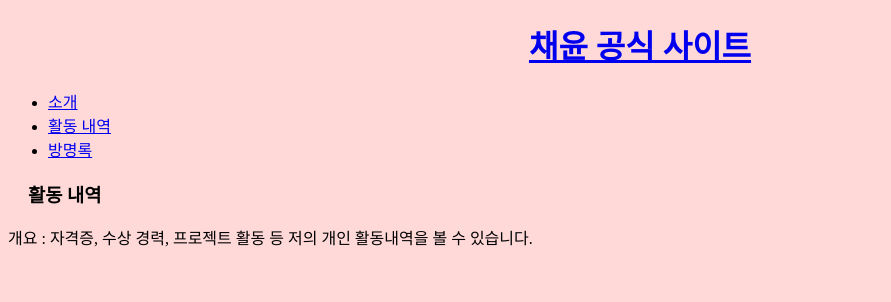
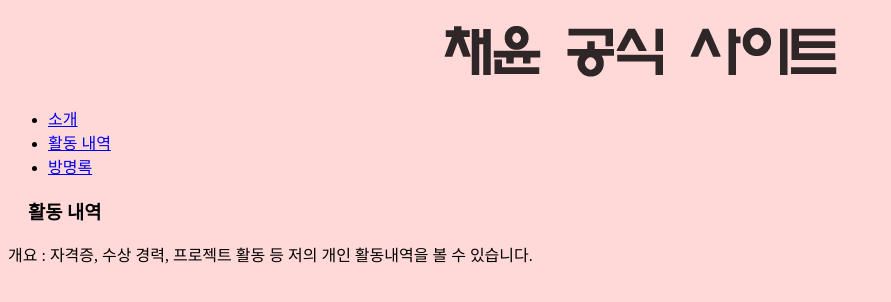
Before and after one commit to ChaeDoll/ChaeDoll, a plain HTML site: page data/certificate.html in a window 1280 px wide. Shown: the whole page, without its empty margins (0-891 px from the left). Drawn offline with Linux system fonts and the light colour scheme.

Commit message:
Update certificate.html

```diff
--- a/data/certificate.html
+++ b/data/certificate.html
@@ -1,11 +1,13 @@
 <!DOCTYPE html>
 <html>
     <head>
-        <title>연습2</title>
+        <title>임채윤 공식 사이트</title>
         <meta charset="utf-8">
     </head>
     <body bgcolor="#FFD8D8">
-        <h1 style="text-align:center"><a href="../home.html">채윤 공식 사이트</a></h1>
+        <p style="text-align:center">
+            <a href="../index.html"><img src="./photo/home.png" alt="home_banner"></a>
+        </p>
         <ul>
             <li><a href="intro.html">소개</a></li>
             <li><a href="activities.html">활동 내역</a></li>
```
